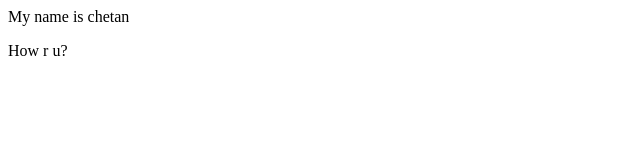
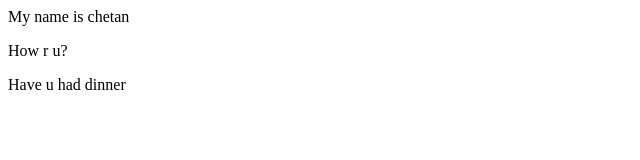
Before and after one commit to chetank88/Chetan, a plain HTML site: page index.html in a window 1280 px wide. Shown: the whole page, without its empty margins (0-640 px from the left). Drawn offline with Linux system fonts and the light colour scheme.

Commit message:
made a small change

```diff
--- a/index.html
+++ b/index.html
@@ -1,4 +1,5 @@
 <HTML>
 <p>My name is chetan</p>
 <p>How r u?</p>
+    <p>Have u had dinner</p>
 </HTML>
```
